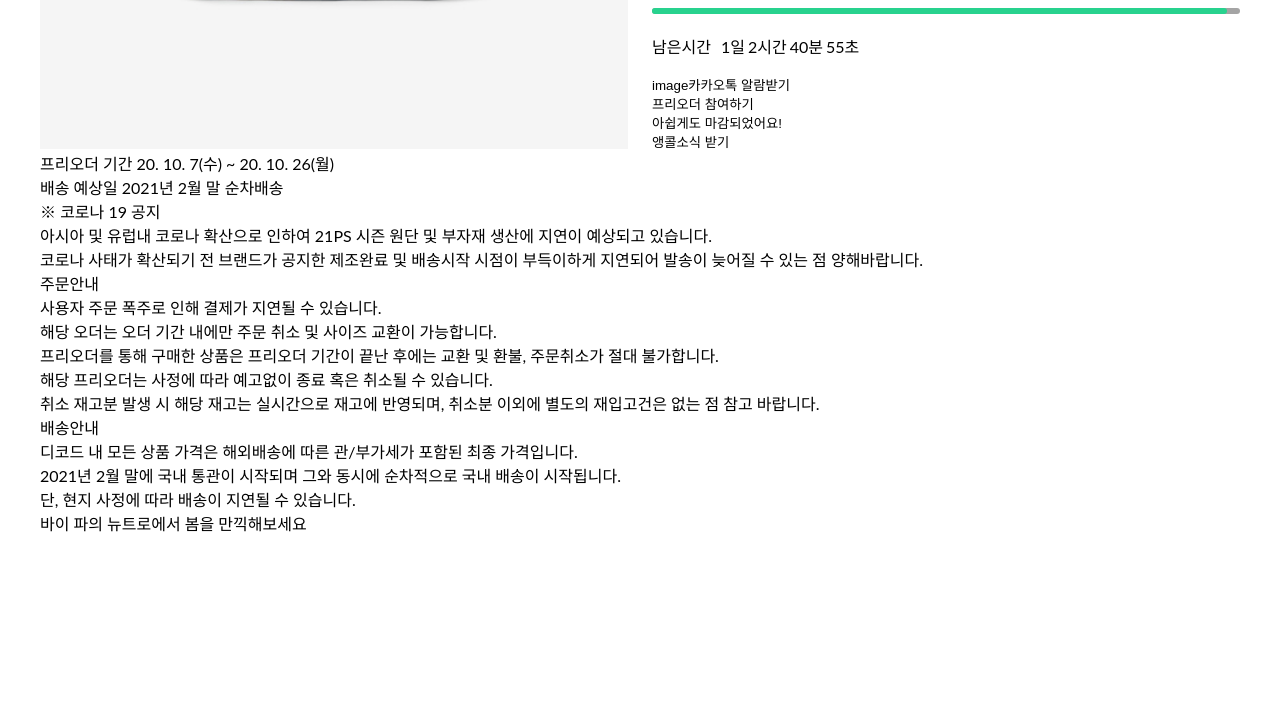
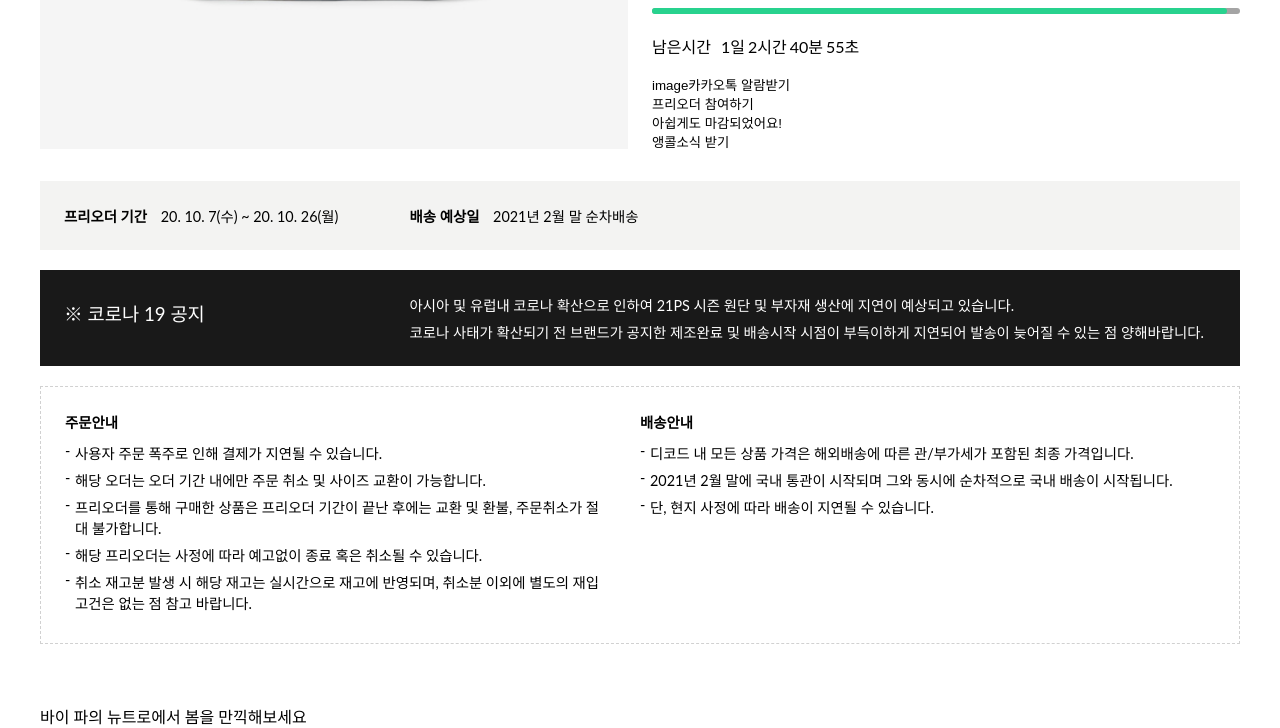
Before and after one commit to wowww/ncode-pre-task, a plain HTML site: page index.html in a window 1280 px wide. Shown: the part 675-1403 px from the top of the page. Before the commit the page ends 1210 px from the top, so only its background shows below. Drawn offline with Linux system fonts and the light colour scheme.

Commit message:
style. 배송 및 주문 안내 css 추가

```diff
--- a/src/css/style.css
+++ b/src/css/style.css
@@ -8,8 +8,16 @@
   content: '';
 }
 
+.mb20 {
+  margin-bottom: 20px;
+}
+
 .mb30 {
   margin-bottom: 30px;
+}
+
+.mb60 {
+  margin-bottom: 60px;
 }
 
 .wrap {
@@ -95,6 +103,114 @@ section {
 
 }
 
+.announce {
+  padding-top: 30px;
+  font-size: 0.9em
+}
+
+.preorder-period {
+  background-color: #f3f3f2;
+}
+
+.preorder-period,
+.corona19-announcement,
+.order-announcement {
+  padding: 2%;
+}
+
+.preorder-period div {
+  float: left;
+}
+
+.period {
+  width: 30%;
+}
+
+.delivery-scheduled {
+  width: 70%;
+}
+
+.preorder-period div em {
+  font-weight: 600;
+}
+
+.preorder-period div strong {
+  margin-left: 10px;
+}
+
+.corona19-announcement {
+  color: #fff;
+  background-color: rgba(0,0,0,0.9);
+}
+
+.corona19-title,
+.corona19-contents {
+  float: left;
+}
+
+.corona19-title {
+  width: 30%;
+  font-size: 1.3em;
+  line-height:  40px;
+}
+
+.corona19-contents {
+  width: 70%;
+}
+
+.corona19-contents p:first-child {
+  margin-bottom: 6px;
+}
+
+.order-announcement {
+  border: 1px dashed #d1d1d1;
+}
+
+.order-announcement .order-info,
+.order-announcement .delivery-info {
+  float: left;
+  width: 50%;
+}
+
+.order-announcement h3 {
+  margin-bottom: 10px;
+  font-weight: 600;
+}
+
+.order-info-contents,
+.delivery-info-contents {
+  margin-right: 30px;
+}
+
+.order-info-contents p,
+.delivery-info-contents p {
+  position: relative;
+  margin-bottom: 6px;
+  margin-left: 10px;
+}
+
+.order-info-contents p:before,
+.delivery-info-contents p:before {
+  position: absolute;
+  top: 0px;
+  left: -10px;
+  display: block;
+  content: '-';
+}
+
+.discount-event {
+  max-width: 100%;
+}
+
+.event-bg {
+  min-width: 100%;
+  background-color: #f3f3f2;
+}
+
+.event-contents {
+  margin: 0 auto;
+  max-width: 1200px;
+}
 
 
 
```
